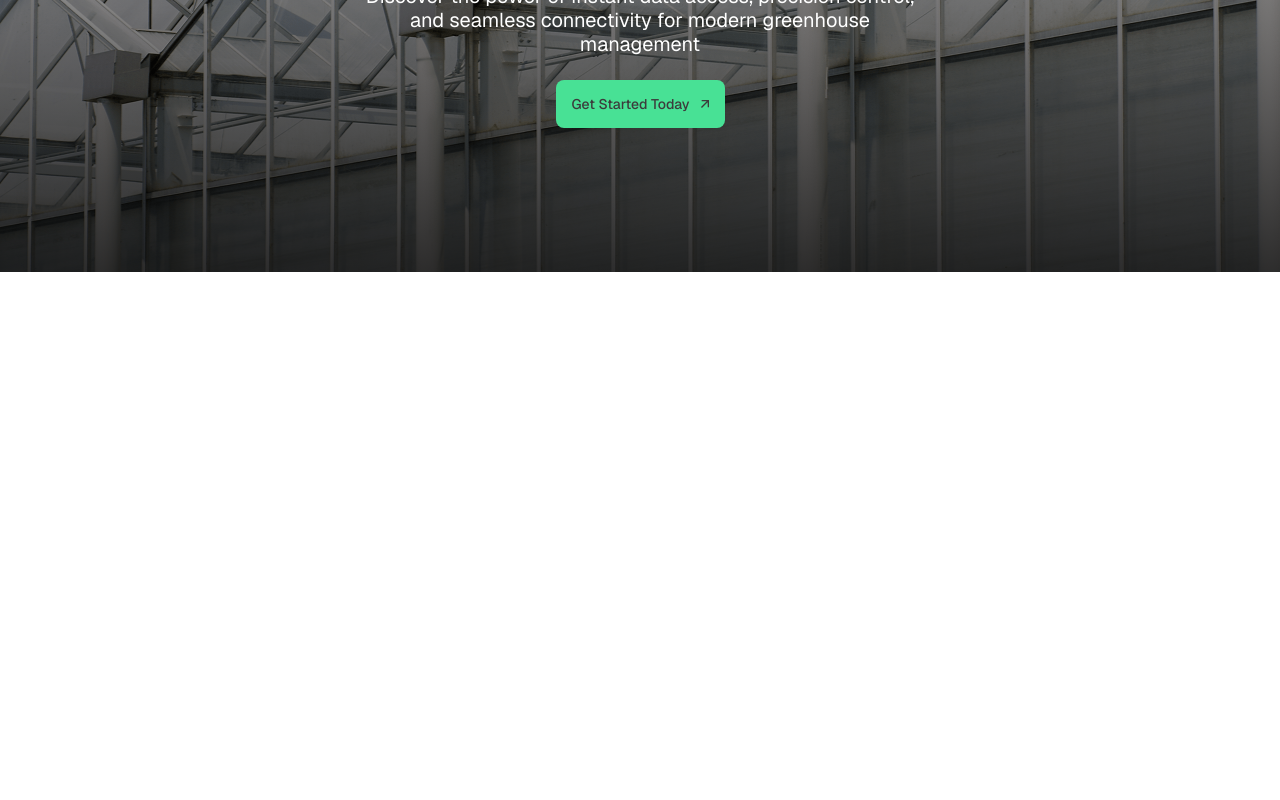
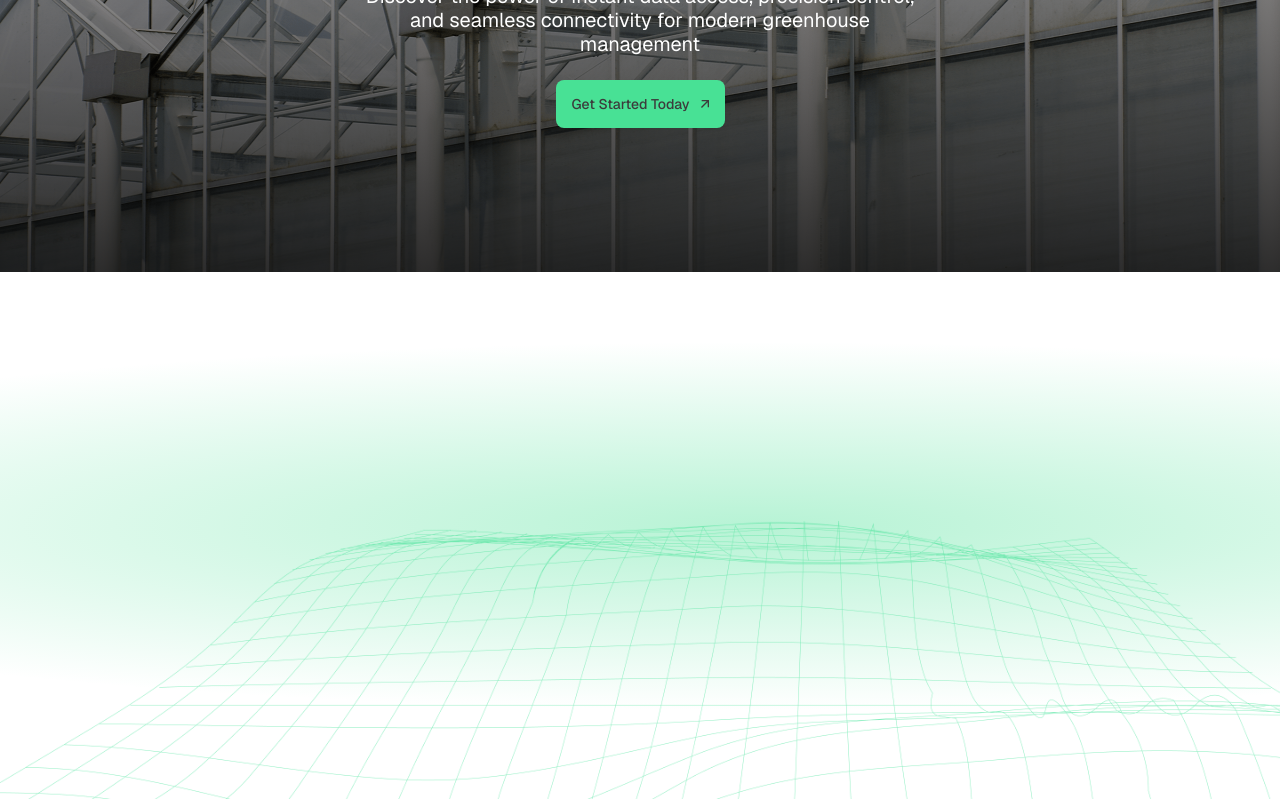
Before and after one commit to Johan2021usa/greenspec-project, an Angular app: page / in a window 1280 px wide. Shown: the part 410-1210 px from the top of the page. Before the commit the page ends 800 px from the top, so only its background shows below. Built offline with nearby package versions, Linux system fonts and the light colour scheme.

Commit message:
0.0.6.3 Feat(Gallery component bg completed 30%)

```diff
--- a/src/app/app.component.html
+++ b/src/app/app.component.html
@@ -1,2 +1,2 @@
 <app-navbar></app-navbar>
-<router-outlet />
+<router-outlet/>
--- a/src/app/components/banner/banner.component.css
+++ b/src/app/components/banner/banner.component.css
@@ -11,7 +11,6 @@
   background-position: 20%;
   background-repeat: no-repeat;
   height: calc(37.5rem);
-  width: 100vw;
   box-sizing: border-box;
   row-gap: 24px;
 }
--- /dev/null
+++ b/src/app/components/gallery/gallery.component.css
@@ -0,0 +1,25 @@
+.gallery{
+  position: relative;
+  height: 480px;
+  box-sizing: border-box !important;
+}
+.gallery__3d-container{
+  z-index: -1;
+  position: absolute;
+  display: flex;
+  align-items: end;
+  top: 8.25rem;
+  width: 100%;
+  height: 347px;
+  box-sizing: border-box;
+}
+.gallery__3d-vector{
+  width: 100%;
+  height: auto;
+  object-fit: cover;
+}
+.gallery__bg-gradient{
+  width: 100%;
+  height: 412px;
+  fill: none;
+}
--- /dev/null
+++ b/src/app/components/gallery/gallery.component.html
@@ -0,0 +1,18 @@
+<section class="gallery">
+  <!-- Background -->
+  <article class="gallery__3d-container">
+    <img src="assets/vectors/3d-lines.png" alt="vectors-image" class="gallery__3d-vector">
+  </article>
+  <svg class="gallery__bg-gradient" fill="none" xmlns="http://www.w3.org/2000/svg">
+    <ellipse opacity="0.4" cx="757" cy="206" rx="1440" ry="206" fill="url(#paint0_radial_166_1762)"/>
+    <defs>
+    <radialGradient id="paint0_radial_166_1762" cx="0" cy="0" r="1" gradientUnits="userSpaceOnUse" gradientTransform="translate(757 206) rotate(90) scale(206 1440)">
+    <stop stop-color="#4BE196"/>
+    <stop offset="0.895" stop-color="#4BE196" stop-opacity="0"/>
+    </radialGradient>
+    </defs>
+  </svg>
+
+  <!-- Content -->
+
+</section>
--- a/src/app/components/navbar/navbar.component.css
+++ b/src/app/components/navbar/navbar.component.css
@@ -122,7 +122,7 @@
   width: 100%;
   height: 100%;
 }
-@media screen and (min-width: 500px) {
+@media screen and (min-width: 1120px) {
   /* reset mobile configuration */
   .navbar__buttons-container,
   .menu,
--- a/src/app/components/pages/home/home.component.css
+++ b/src/app/components/pages/home/home.component.css
@@ -0,0 +1,6 @@
+.home{
+  display: flex;
+  flex-direction: column;
+  row-gap: 48px;
+  box-sizing: border-box;
+}
--- a/src/app/components/pages/home/home.component.html
+++ b/src/app/components/pages/home/home.component.html
@@ -1 +1,4 @@
-<app-banner></app-banner>
+<section class="home">
+  <app-banner></app-banner>
+  <app-gallery></app-gallery>
+</section>
--- a/src/app/components/pages/home/home.component.ts
+++ b/src/app/components/pages/home/home.component.ts
@@ -1,10 +1,11 @@
 import { Component } from '@angular/core';
 import { BannerComponent } from "../../banner/banner.component";
+import { GalleryComponent } from "../../gallery/gallery.component";
 
 @Component({
   selector: 'app-home',
   standalone: true,
-  imports: [BannerComponent],
+  imports: [BannerComponent, GalleryComponent],
   templateUrl: './home.component.html',
   styleUrl: './home.component.css'
 })
--- a/src/styles.css
+++ b/src/styles.css
@@ -83,7 +83,6 @@
 }
 
 body{
-  width: 100vw;
   /* padding: 1.25rem; */
   background-color: var(--back-ground);
   padding: 0;
```
Also changed, not shown: src/app/components/gallery/gallery.component.ts (added, +12 -0 lines), src/assets/vectors/3d-lines.png (added), 1 other file (tests, documents, lock files or other folders).
